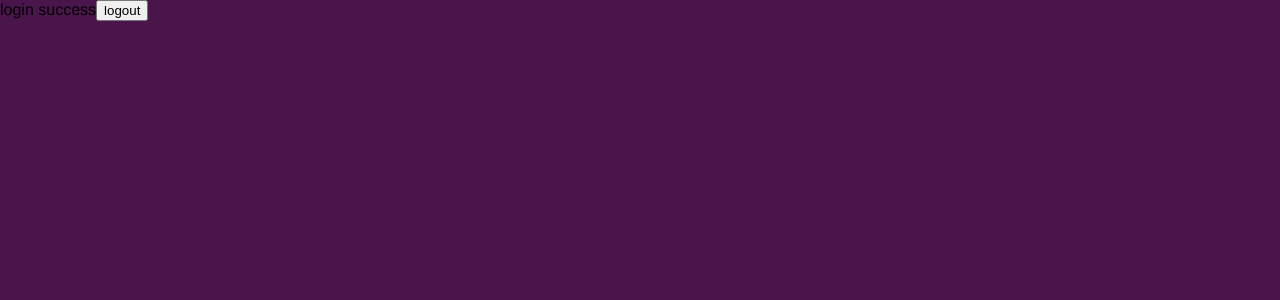
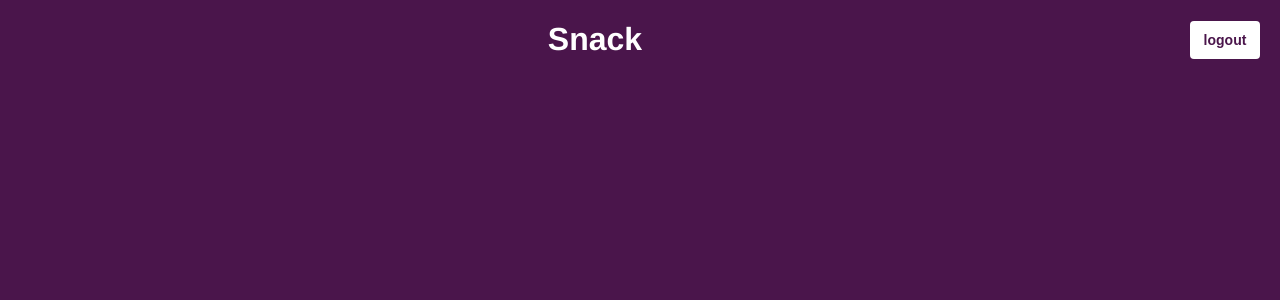
Before and after one commit to njsh4261/SGS_Last_Punch, a React (Create React App) app in the folder src/frontend/web/: page / in a window 1280 px wide. Shown: the top 300 px of the page. Built offline with nearby package versions, Linux system fonts and the light colour scheme; sample sign-in values are in the browser's storage.

Commit message:
feat: header in welcome page

```diff
--- a/src/frontend/web/src/components/Common/Logo.tsx
+++ b/src/frontend/web/src/components/Common/Logo.tsx
@@ -3,8 +3,9 @@ import styled from 'styled-components';
 
 const H1 = styled.h1`
   text-align: center;
+  color: ${(props) => props.color};
 `;
 
-export default function Logo() {
-  return <H1>Snack</H1>;
+export default function Logo({ color = 'black' }: { color?: string }) {
+  return <H1 color={color}>Snack</H1>;
 }
--- /dev/null
+++ b/src/frontend/web/src/components/Welcome/Header/index.tsx
@@ -0,0 +1,48 @@
+import React from 'react';
+import Logo from '../../Common/Logo';
+import styled from 'styled-components';
+import { useNavigate } from 'react-router-dom';
+
+const LogoutButton = styled.button`
+  color: ${(props) => props.theme.color.slack};
+  background-color: white;
+  border: none;
+  border-radius: 4px;
+  outline: none;
+  font-weight: bold;
+  font-size: 14px;
+  height: 38px;
+  width: 70px;
+  &:hover {
+    cursor: pointer;
+    opacity: 70%;
+  }
+`;
+
+const Sheader = styled.header`
+  display: flex;
+  justify-content: space-between;
+  align-items: center;
+
+  & ${LogoutButton} {
+    margin-right: 20px;
+  }
+`;
+
+const EmptyLeft = styled.article``;
+
+export default function WelcomeHeader() {
+  const navigate = useNavigate();
+  const logoutHandler = () => {
+    sessionStorage.clear();
+    navigate('/login');
+  };
+
+  return (
+    <Sheader>
+      <EmptyLeft></EmptyLeft>
+      <Logo color="white"></Logo>
+      <LogoutButton onClick={logoutHandler}>logout</LogoutButton>
+    </Sheader>
+  );
+}
--- a/src/frontend/web/src/pages/Welcome.tsx
+++ b/src/frontend/web/src/pages/Welcome.tsx
@@ -1,22 +1,18 @@
 import React from 'react';
 import styled from 'styled-components';
-import { useNavigate } from 'react-router-dom';
+import WelcomeHeader from '../components/Welcome/Header';
 
 const WelcomePage = styled.div`
   background-color: ${(props) => props.theme.color.slack};
   height: 100%;
+  display: flex;
+  flex-direction: column;
 `;
 
 export default function Welcome() {
-  const navigate = useNavigate();
-  const logoutHandler = () => {
-    sessionStorage.clear();
-    navigate('/login');
-  };
   return (
     <WelcomePage>
-      <span>login success</span>
-      <button onClick={logoutHandler}>logout</button>
+      <WelcomeHeader></WelcomeHeader>
     </WelcomePage>
   );
 }
```
